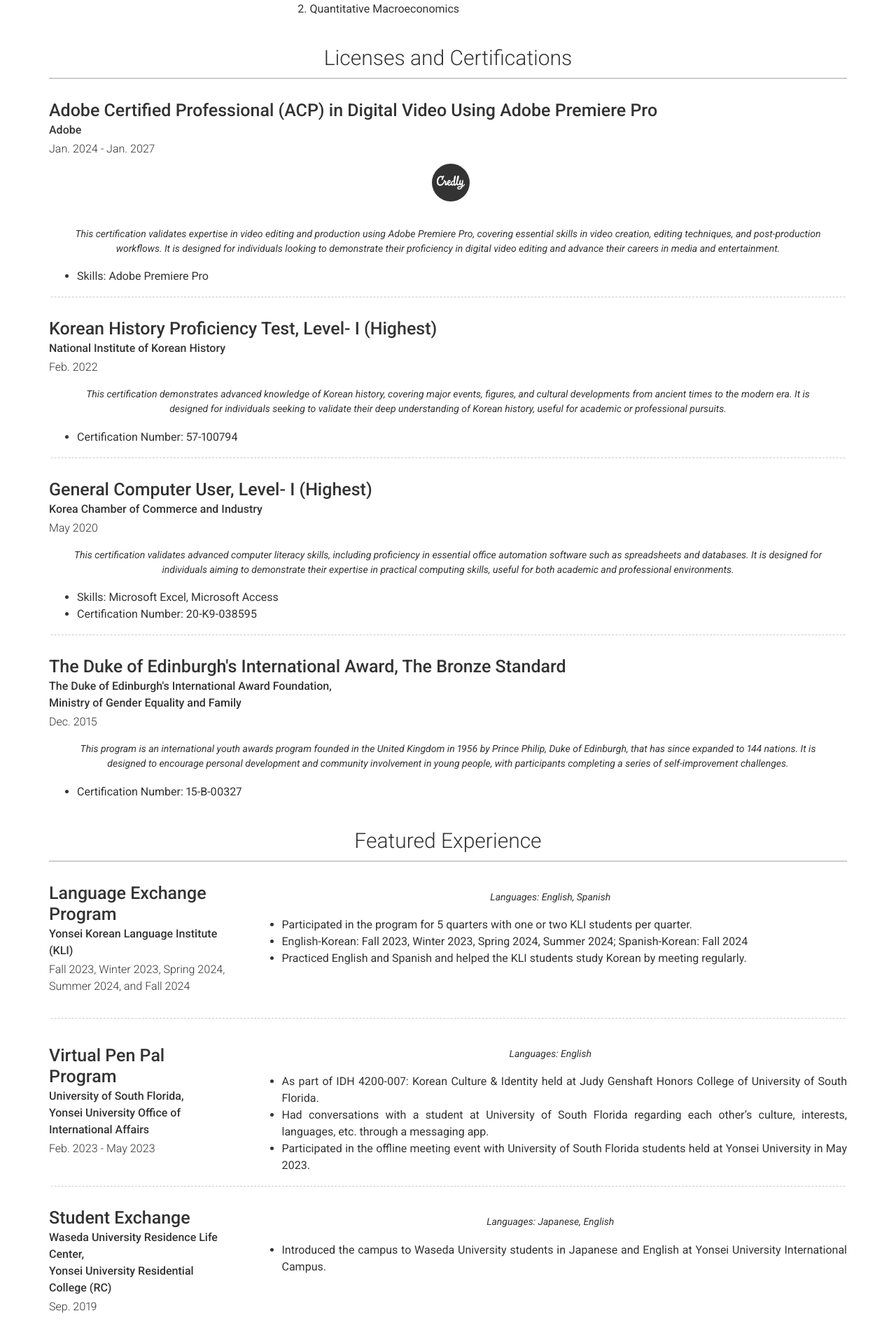
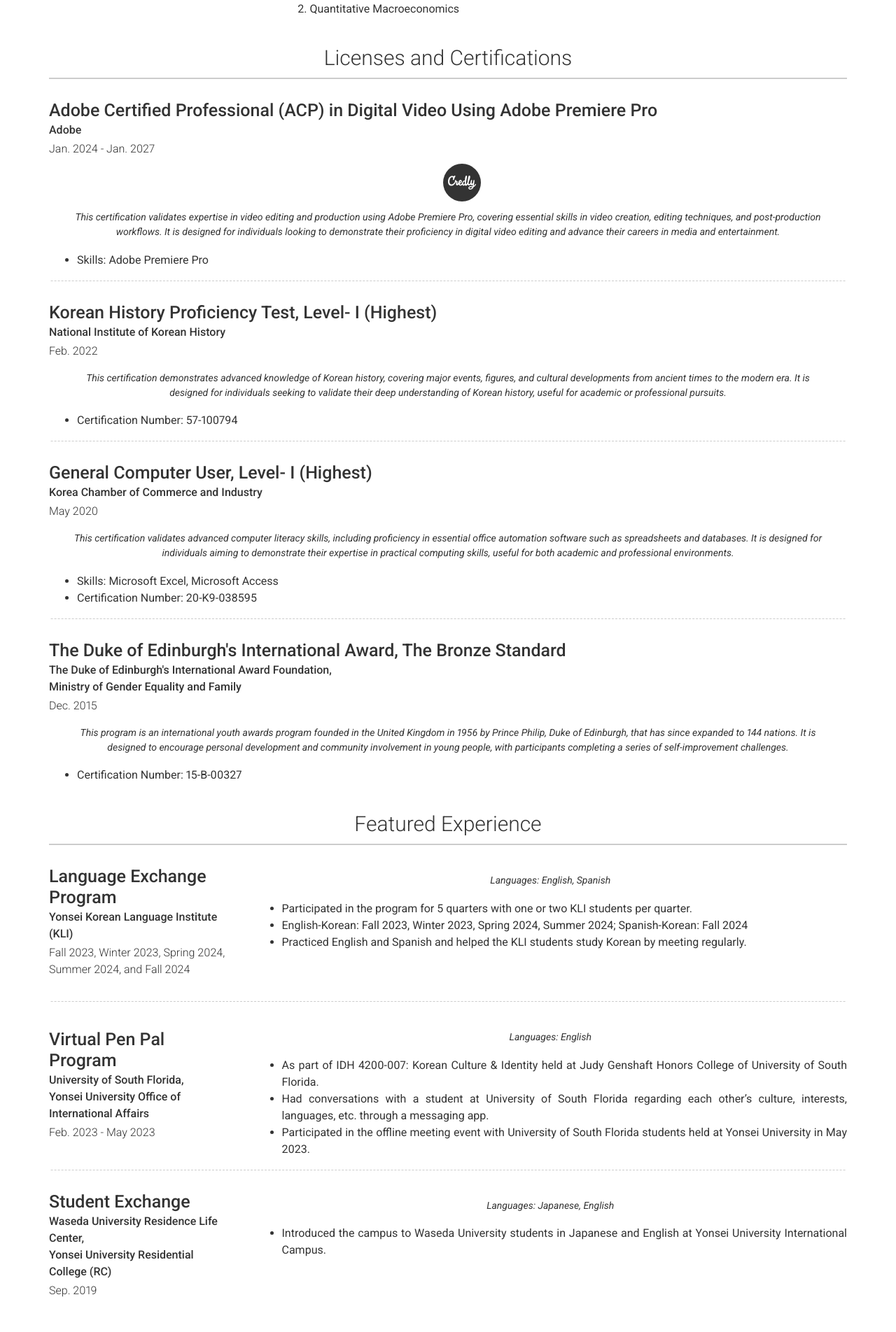
Before and after one commit to fluorite42/deprecated-website, a Jekyll site: the page built from index.markdown, in a window 1280 px wide. Shown: the part 3116-5020 px from the top of the page at 70% size. Built offline with Jekyll 4.4.1, drawn with Linux system fonts in a browser that asks for light colours; nearby versions of some CDN libraries.

Commit message:
ADD link

```diff
--- a/_includes/section-list.html
+++ b/_includes/section-list.html
@@ -14,14 +14,14 @@
       <p class="no-print aditional-links">
         {% for link in item.additional_links %}
           {%- if link.icon_svg -%}
-            <ul class="icons no-print">
-              <div class="center">
-                <li>
-                  <aa target="_blank" href="{{ link.url | escape }}" class="button button--sacnite button--round-l">
+            <ul class="icons no-print centered">
+              <li>
+                <a target="_blank" href="{{ link.url | escape }}">
+                  <aa class="button button--sacnite button--round-l">
                     {{ link.icon_svg | safe }}
                   </aa>
-                </li>
-              </div>
+                </a>
+              </li>
             </ul>
           {%- else -%}
             {% include a.html href=link.url class="" %}
--- a/_sass/icons.scss
+++ b/_sass/icons.scss
@@ -55,9 +55,10 @@
   font-size: 1rem;
   margin-bottom:20px;
   text-align: right;
-  .center {
-    text-align: center;
-  }
+}
+
+.centered {
+  text-align: center;
 }
 
 @media screen and (max-width: 768px) {
```
